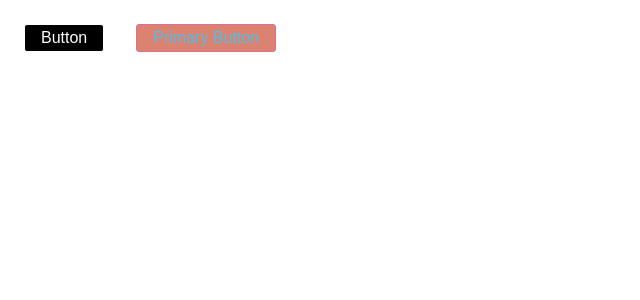
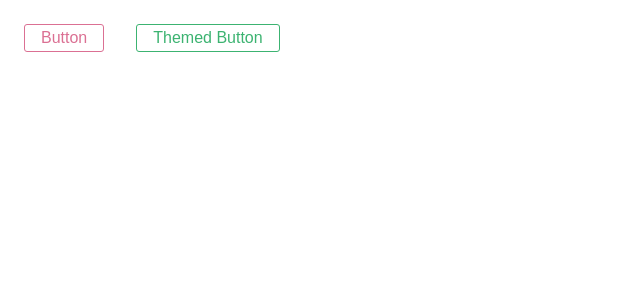
Before and after one commit to yungshun317/react-styled-components-button, a React app: page / in a window 1280 px wide. Shown: the top 300 px of the page, without its empty margins (0-640 px from the left). Built offline with nearby package versions, Linux system fonts and the light colour scheme.

Commit message:
[FEAT] Use the `theme` prop and the `ThemeProvider` wrapper component

```diff
--- a/src/Button.js
+++ b/src/Button.js
@@ -1,6 +1,6 @@
 import React from "react";
 
-import styled from "styled-components";
+import styled, { ThemeProvider } from "styled-components";
 
 const StyledButton = styled.button`
     margin: 1rem;
@@ -8,16 +8,38 @@ const StyledButton = styled.button`
     font-size: 1rem;
     border-radius: 3px;
 
+    // [2] Theming
+    color: ${props => props.theme.main};
+    border: 1px solid ${props => props.theme.main};
+    background-color: transparent;
+
+    /* [1] Attach additional props
     color: ${props => props.primary ? "#4FC0E8" : "#FFFFFF"};
     border: 1px solid ${props => props.primary ? "palevioletred" : "#FFFFFF"};
     background-color: ${props => props.primary ? "#DB8270" : "#000000"};
+    */
 `;
+
+// Default theme
+StyledButton.defaultProps = {
+	theme: {
+		main: "palevioletred"
+	}
+}
+
+// Define `props.theme``
+const theme = {
+	main: "mediumseagreen"
+}
 
 export default function Button() {
     return (
     	<>
             <StyledButton>Button</StyledButton>
-            <StyledButton primary>Primary Button</StyledButton>
+
+            <ThemeProvider theme={theme}>
+                <StyledButton>Themed Button</StyledButton>
+            </ThemeProvider>
         </>
     );
 }
```
